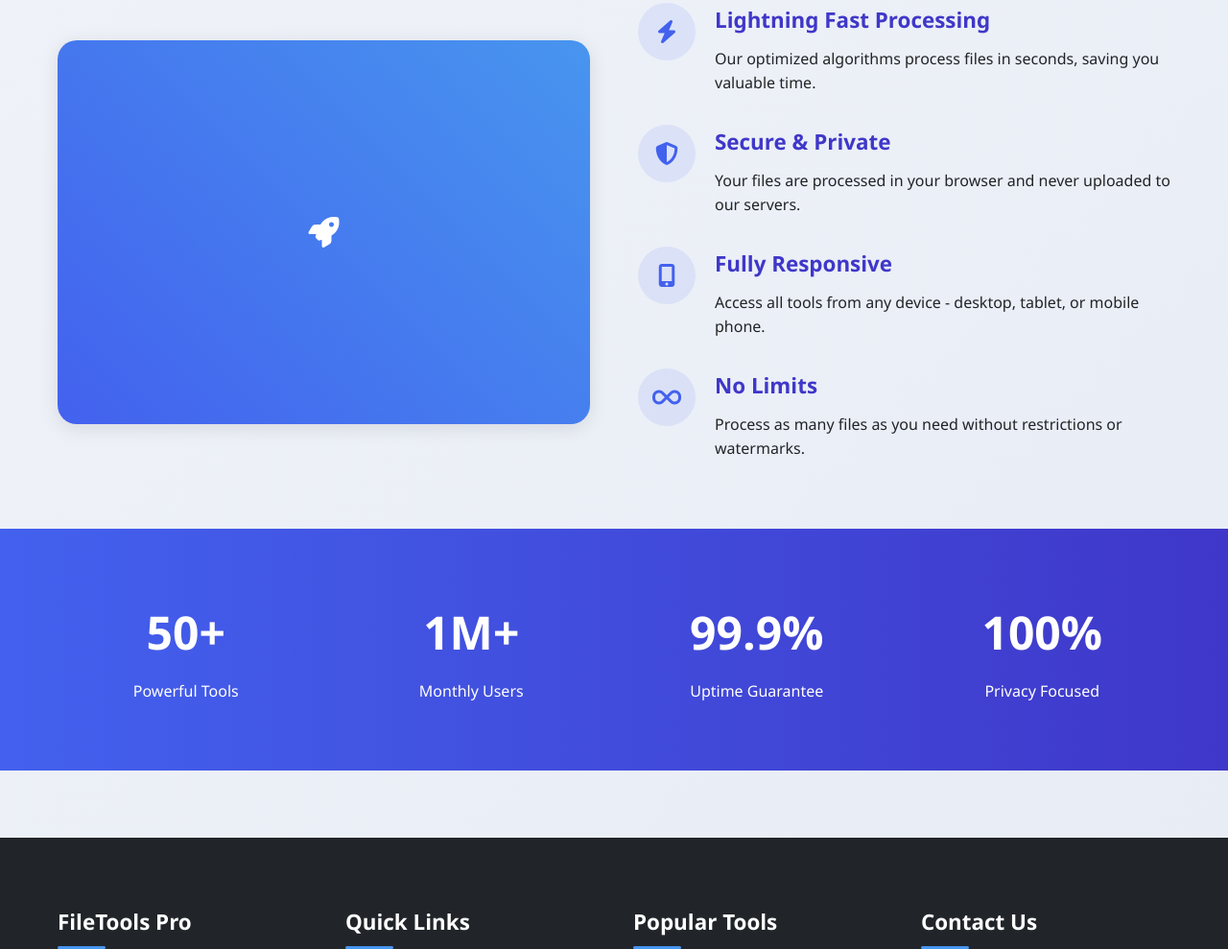
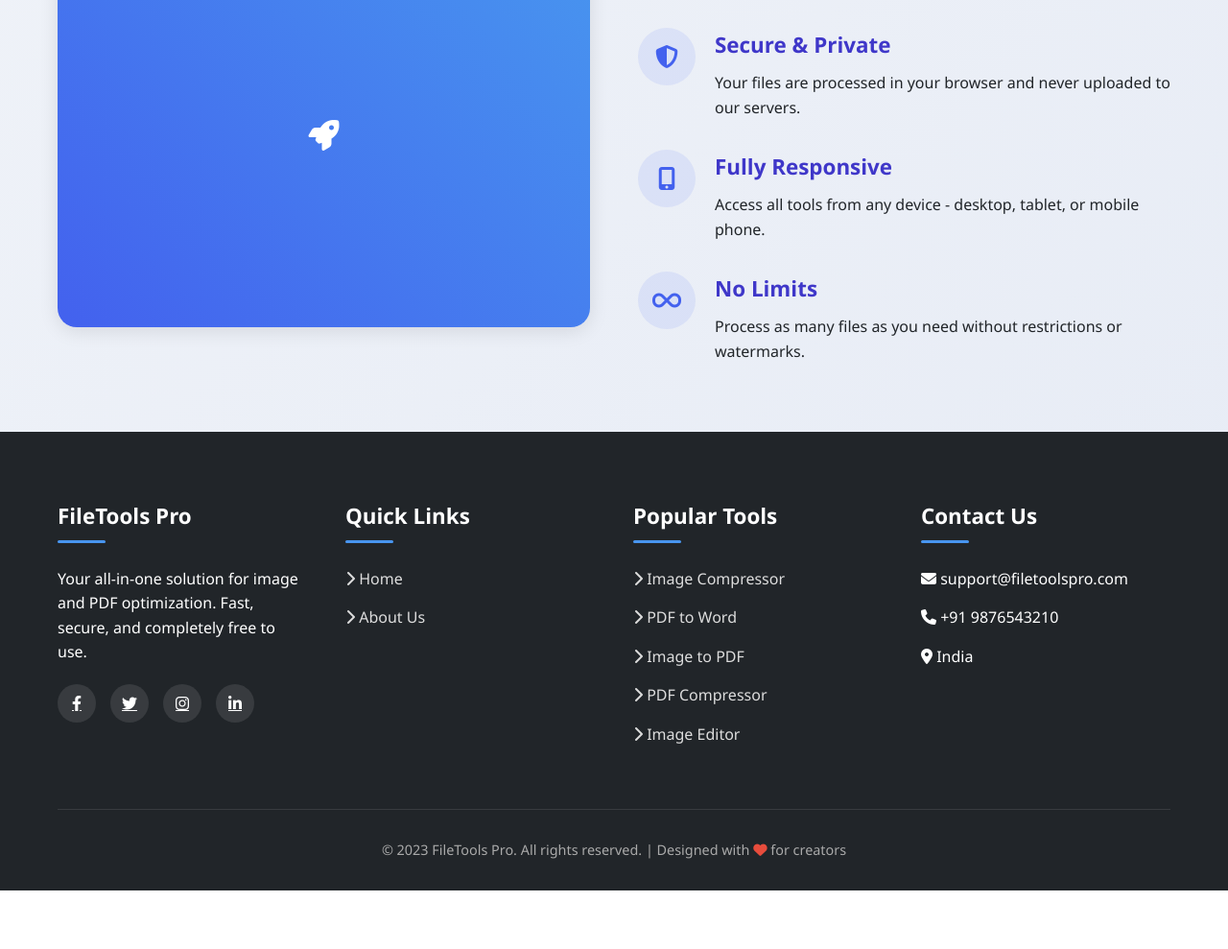
Before and after one commit to Harshagowdagm8/Tool, a plain HTML site: page index.html in a window 1280 px wide. Shown: the part 1811-2800 px from the top of the page at 96% size. After the commit the page ends 2739 px from the top, so only its background shows below. Drawn offline with Linux system fonts and the light colour scheme.

Commit message:
Update index.html

```diff
--- a/index.html
+++ b/index.html
@@ -576,11 +576,6 @@
         <div class="container">
             <h1>All-in-One Solution for Your File Management Needs</h1>
             <p>Optimize, convert, and manage your images and PDFs with our powerful online tools. Fast, secure, and completely free!</p>
-
-            <div class="search-container">
-                <input type="text" placeholder="Search for tools...">
-                <button><i class="fas fa-search"></i> Search</button>
-            </div>
         </div>
     </section>
 
@@ -589,7 +584,6 @@
         <div class="container">
             <div class="section-title">
                 <h2>Our Most Popular Tools</h2>
-                <p>Discover our collection of powerful utilities designed to simplify your workflow</p>
             </div>
 
             <div class="tools-grid">
@@ -717,33 +711,6 @@
         </div>
     </section>
 
-    <!-- Stats Section -->
-    <section class="stats">
-        <div class="container">
-            <div class="stats-grid">
-                <div class="stat-item">
-                    <h3>50+</h3>
-                    <p>Powerful Tools</p>
-                </div>
-
-                <div class="stat-item">
-                    <h3>1M+</h3>
-                    <p>Monthly Users</p>
-                </div>
-
-                <div class="stat-item">
-                    <h3>99.9%</h3>
-                    <p>Uptime Guarantee</p>
-                </div>
-
-                <div class="stat-item">
-                    <h3>100%</h3>
-                    <p>Privacy Focused</p>
-                </div>
-            </div>
-        </div>
-    </section>
-
     <!-- Footer -->
     <footer>
         <div class="container">
@@ -763,10 +730,7 @@
                     <h3>Quick Links</h3>
                     <ul class="footer-links">
                         <li><a href="/Tool/index.html"><i class="fas fa-chevron-right"></i> Home</a></li>
-                        <li><a href="#"><i class="fas fa-chevron-right"></i> All Tools</a></li>
-                        <li><a href="#"><i class="fas fa-chevron-right"></i> Image Tools</a></li>
-                        <li><a href="#"><i class="fas fa-chevron-right"></i> PDF Tools</a></li>
-                        <li><a href="#"><i class="fas fa-chevron-right"></i> About Us</a></li>
+                        <li><a href="about.html"><i class="fas fa-chevron-right"></i> About Us</a></li>
                     </ul>
                 </div>
 
```
